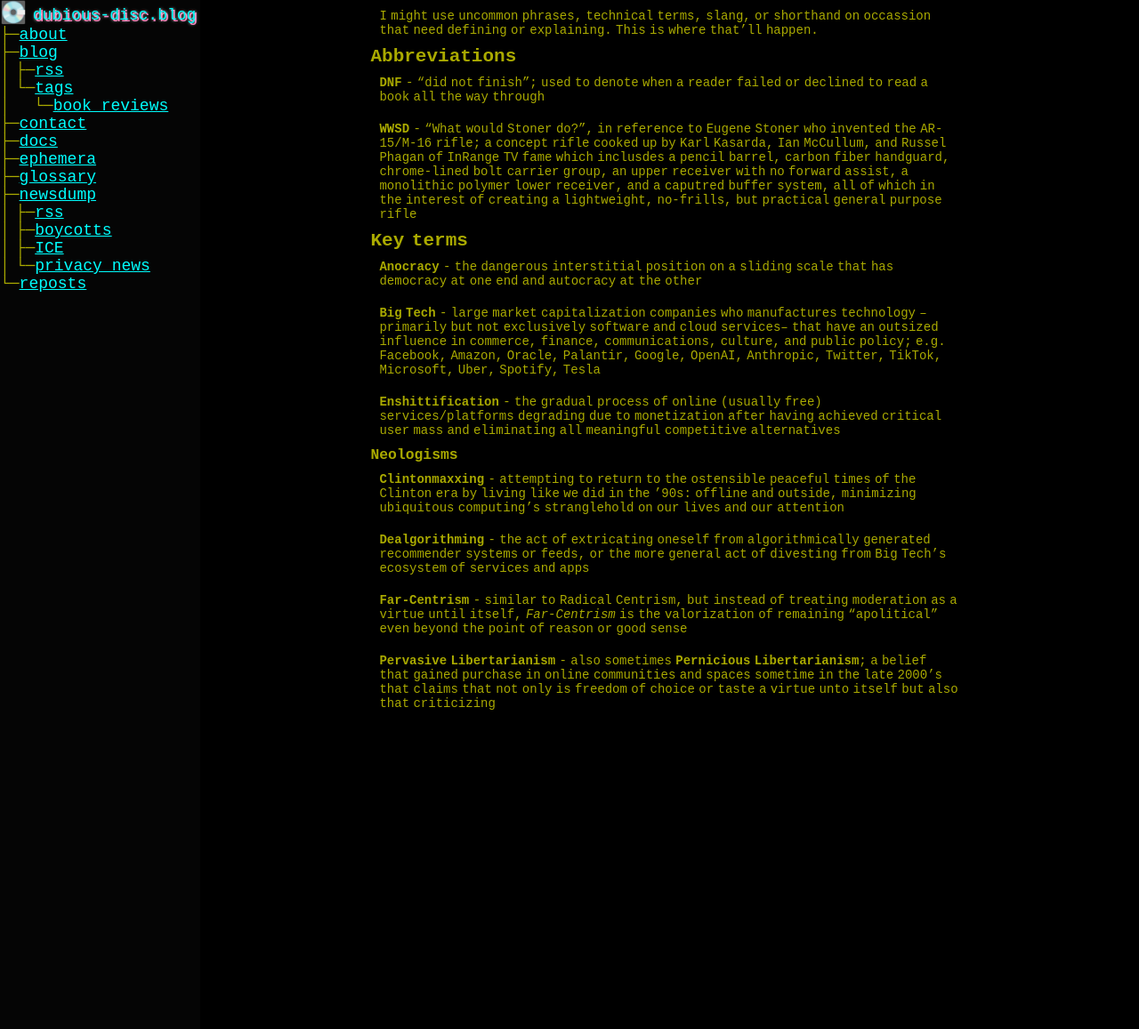
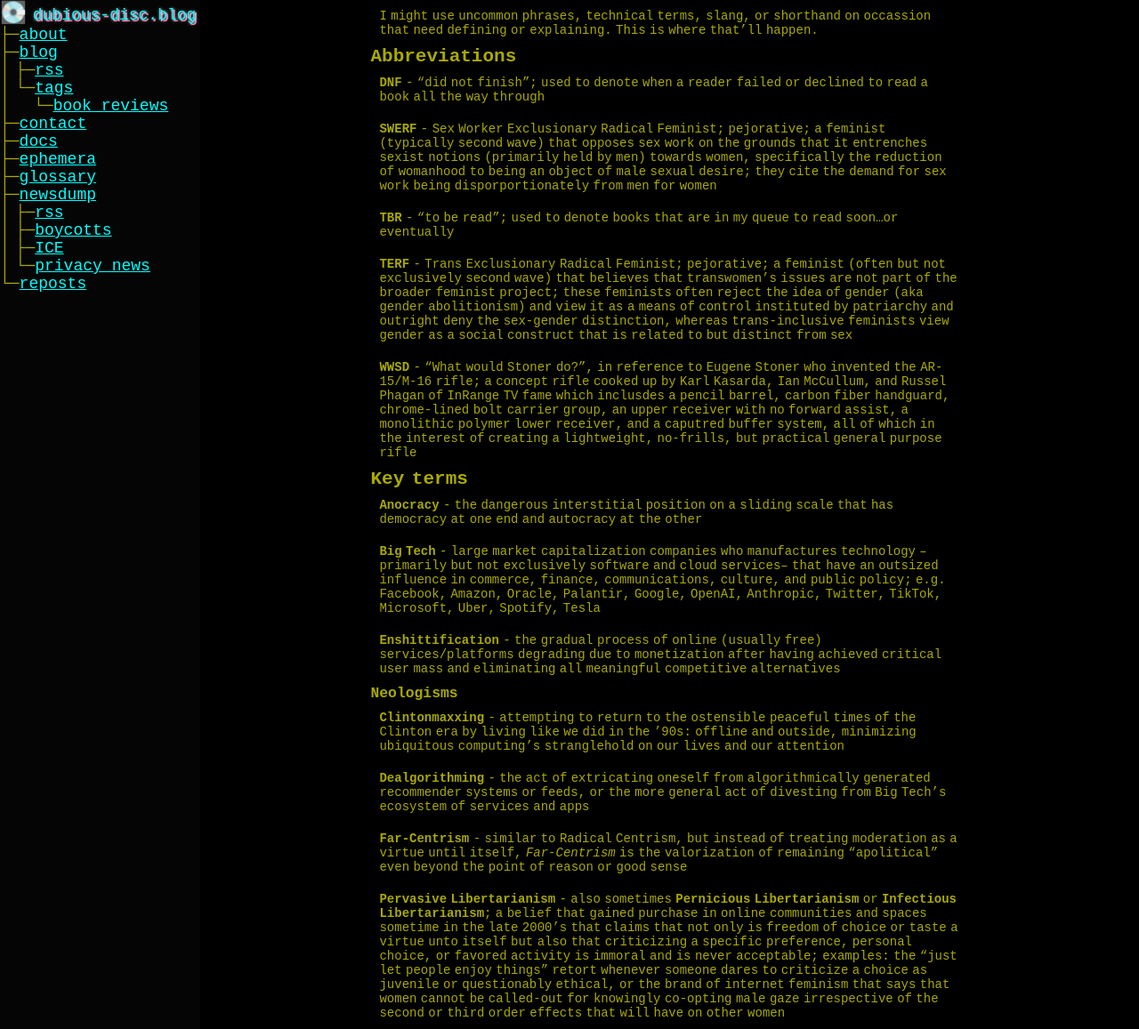
Before and after one commit to paranoid-porygon/paranoid-porygon.github.io, a Jekyll site: the page built from _pages/glossary.markdown, in a window 1280 px wide and 1157 px high. Shown: the whole window at 89% size. Built offline with Jekyll 4.4.1, drawn with Linux system fonts in a browser that asks for light colours.

Commit message:
glossary update

```diff
--- a/_pages/glossary.markdown
+++ b/_pages/glossary.markdown
@@ -9,6 +9,12 @@ I might use uncommon phrases, technical terms, slang, or shorthand on occassion
 ## Abbreviations
 
 **DNF** - "did not finish"; used to denote when a reader failed or declined to read a book all the way through
+
+**SWERF** - Sex Worker Exclusionary Radical Feminist; pejorative; a feminist (typically second wave) that opposes sex work on the grounds that it entrenches sexist notions (primarily held by men) towards women, specifically the reduction of womanhood to being an object of male sexual desire; they cite the demand for sex work being disporportionately from men for women
+
+**TBR** - "to be read"; used to denote books that are in my queue to read soon...or eventually
+
+**TERF** - Trans Exclusionary Radical Feminist; pejorative; a feminist (often but not exclusively second wave) that believes that transwomen's issues are not part of the broader feminist project; these feminists often reject the idea of gender (aka gender abolitionism) and view it as a means of control instituted by patriarchy and outright deny the sex-gender distinction, whereas trans-inclusive feminists view gender as a social construct that is related to but distinct from sex
 
 **WWSD** - "What would Stoner do?", in reference to Eugene Stoner who invented the AR-15/M-16 rifle; a concept rifle cooked up by Karl Kasarda, Ian McCullum, and Russel Phagan of InRange TV fame which inclusdes a pencil barrel, carbon fiber handguard, chrome-lined bolt carrier group, an upper receiver with no forward assist, a monolithic polymer lower receiver, and a caputred buffer system, all of which in the interest of creating a lightweight, no-frills, but practical general purpose rifle
 
@@ -28,4 +34,4 @@ I might use uncommon phrases, technical terms, slang, or shorthand on occassion
 
 **Far-Centrism** - similar to Radical Centrism, but instead of treating moderation as a virtue until itself, *Far-Centrism* is the valorization of remaining "apolitical" even beyond the point of reason or good sense
 
-**Pervasive Libertarianism** - also sometimes **Pernicious Libertarianism**; a belief that gained purchase in online communities and spaces sometime in the late 2000's that claims that not only is freedom of choice or taste a virtue unto itself but also that criticizing
+**Pervasive Libertarianism** - also sometimes **Pernicious Libertarianism** or **Infectious Libertarianism**; a belief that gained purchase in online communities and spaces sometime in the late 2000's that claims that not only is freedom of choice or taste a virtue unto itself but also that criticizing a specific preference, personal choice, or favored activity is immoral and is never acceptable; examples: the "just let people enjoy things" retort whenever someone dares to criticize a choice as juvenile or questionably ethical, or the brand of internet feminism that says that women cannot be called-out for knowingly co-opting  male gaze irrespective of the second or third order effects that will have on other women
```
